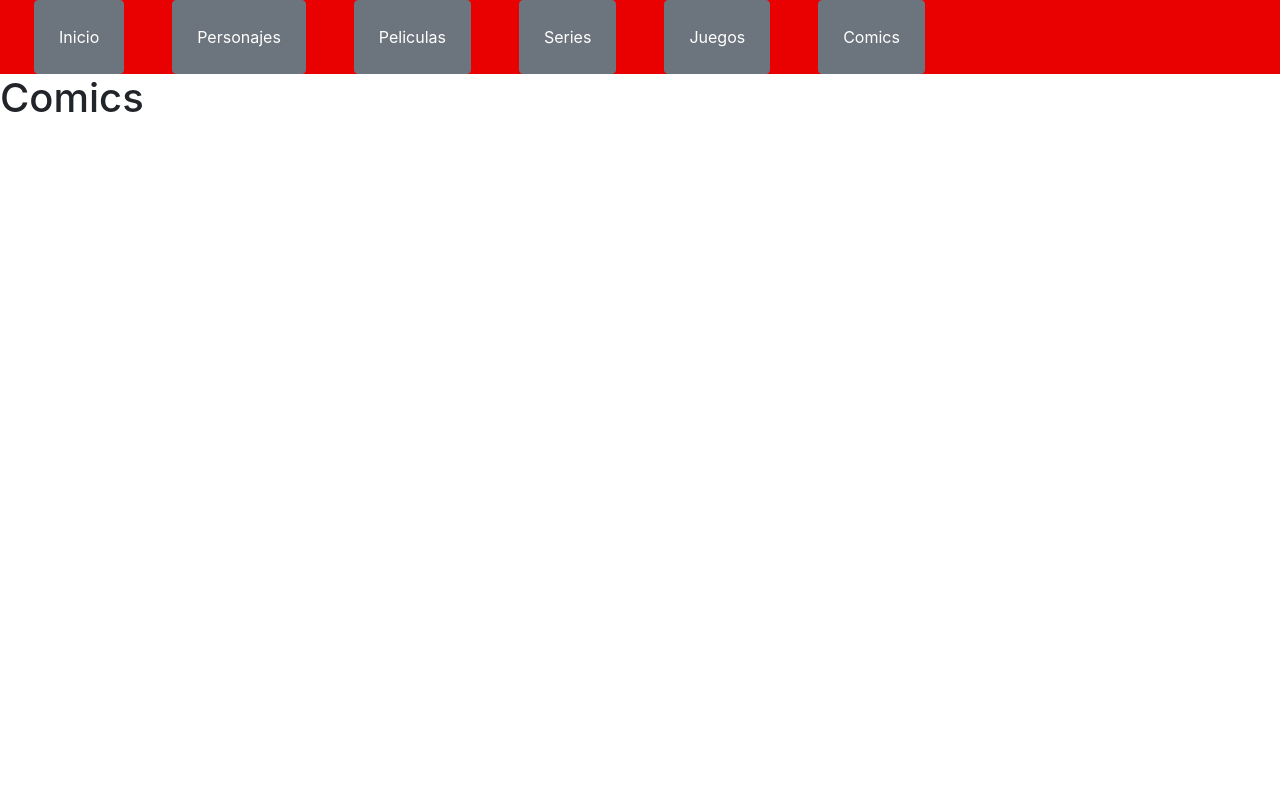
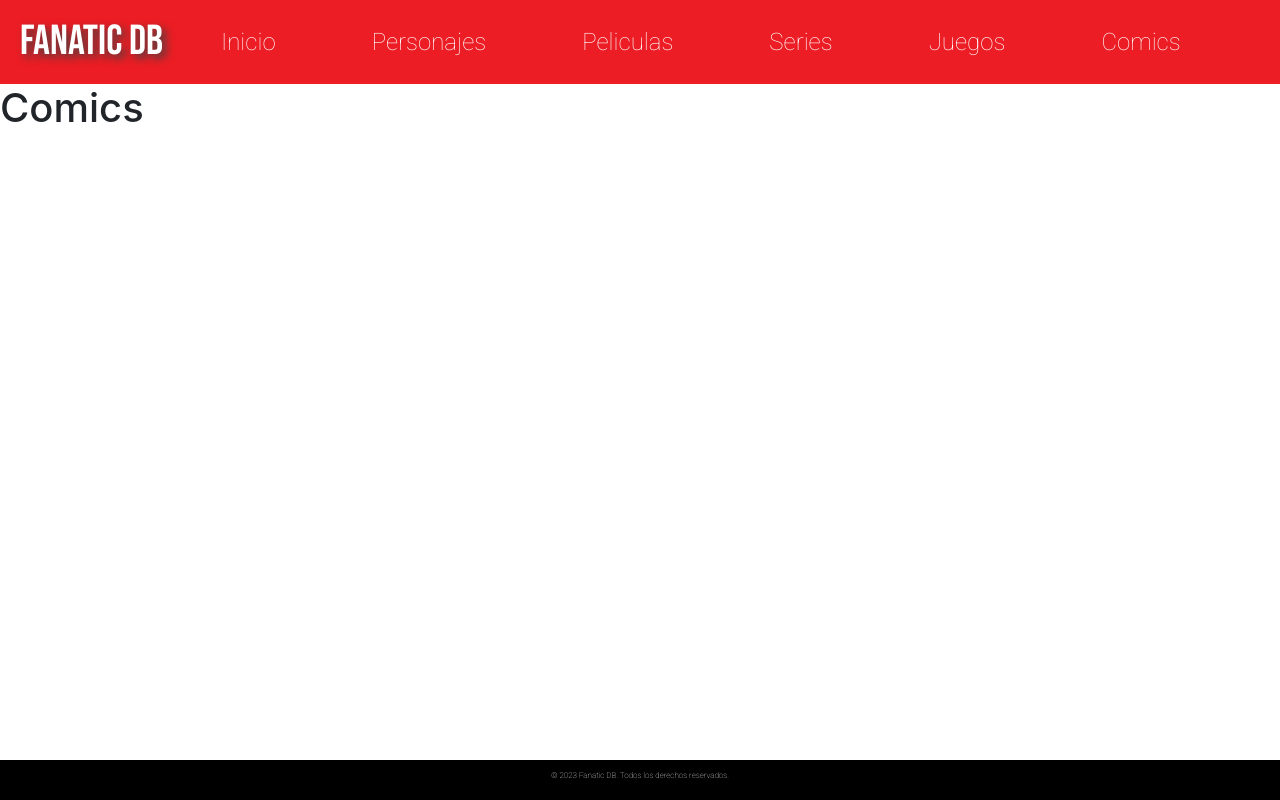
Before and after one commit to DanielBortot/Proyecto-Marvel, a React (Create React App) app in the folder client/: page /comics in a window 1280 px wide. Built offline with nearby package versions, Linux system fonts and the light colour scheme.

Commit message:
Header y footer

```diff
--- a/client/public/index.html
+++ b/client/public/index.html
@@ -26,6 +26,9 @@
       work correctly both with client-side routing and a non-root public URL.
       Learn how to configure a non-root public URL by running `npm run build`.
     -->
+    <link rel="preconnect" href="https://fonts.googleapis.com">
+<link rel="preconnect" href="https://fonts.gstatic.com" crossorigin>
+<link href="https://fonts.googleapis.com/css2?family=Bebas+Neue&family=Roboto:wght@100&display=swap" rel="stylesheet">
     <title>React App</title>
   </head>
   <body>
--- a/client/src/App.js
+++ b/client/src/App.js
@@ -8,6 +8,7 @@ import { VistaPeliculas } from './components/vistaPeliculas';
 import { VistaJuegos } from './components/vistaJuegos';
 import { VistaComics } from './components/vistaComics';
 import { VistaInicio } from './components/inicio';
+import { Footer } from './components/footer';
 
 function App() {
   return (
@@ -21,6 +22,7 @@ function App() {
         <Route path='/juegos' element={<VistaJuegos/>}/>
         <Route path='/comics' element={<VistaComics/>}/>
       </Routes>
+      <Footer/>
     </>
   );
 }
--- /dev/null
+++ b/client/src/components/estilo.css
@@ -0,0 +1,51 @@
+
+.custom-button {
+    background-color: #EC1D24;
+    font-family: 'Roboto', sans-serif;
+    color: white;
+    font-size: 24px;
+    padding: 10px 20px;
+    border: none;
+    border-radius: 0px;
+    cursor: pointer;
+  }
+
+  .custom-button:hover {
+    background-color: #414141;
+  }
+
+  .logo {
+    font-family: 'Bebas Neue', sans-serif;
+    font-size: 42px;
+    color: white;
+    float: left;
+    padding: 10px;
+    text-shadow: 0.1em 0.1em 0.2em #414141;
+
+  }
+
+  /*.regis {
+    font-family: 'Roboto', sans-serif;
+    color: white;
+    font-size: 12px;
+    background-color: #EC1D24;
+    border: none;
+    cursor: pointer;
+
+  }*/
+
+  .footer {
+    background-color: black;
+    padding: 10px;
+    position: absolute;
+    bottom: 0;
+    width: 100%;
+    height: 2.5rem;
+  }
+
+  .footer p {
+    text-align: center;
+    color: white;
+    font-size: 8px;
+    font-family: 'Roboto', sans-serif;
+  }
--- /dev/null
+++ b/client/src/components/footer.js
@@ -0,0 +1,14 @@
+import React from "react";
+/*import { Link } from "react-router-dom";*/
+import './estilo.css';
+
+function Footer (){
+
+    return (
+        <div className="footer">
+            <p>&copy; 2023 Fanatic DB. Todos los derechos reservados.</p>
+        </div>
+    );
+}
+
+export {Footer};
--- a/client/src/components/header.js
+++ b/client/src/components/header.js
@@ -1,18 +1,22 @@
 import React from "react";
 import { Link } from "react-router-dom";
+import './estilo.css';
 
 function Header (){
 
     return (
-        <div style={{background: 'rgb(233, 0, 0)', padding: '0 10px', position: 'sticky'}}>
-            <li style={{listStyle: 'none'}}>
-                <Link className='btn btn-secondary mx-4 px-4 py-4' to={'/'}>Inicio</Link>
-                <Link className='btn btn-secondary mx-4 px-4 py-4' to={'/personajes'}>Personajes</Link>
-                <Link className='btn btn-secondary mx-4 px-4 py-4' to={'/peliculas'}>Peliculas</Link>
-                <Link className='btn btn-secondary mx-4 px-4 py-4' to={'/series'}>Series</Link>
-                <Link className='btn btn-secondary mx-4 px-4 py-4' to={'/juegos'}>Juegos</Link>
-                <Link className='btn btn-secondary mx-4 px-4 py-4' to={'/comics'}>Comics</Link>
-            </li>
+        <div style={{background: 'rgb(236  , 29, 36)', padding: '0 10px', position: 'sticky'}}>
+            <div className="logo">FANATIC DB</div>
+            <div className="botones">
+                <li style={{listStyle: 'none'}}>
+                    <Link className='custom-button btn btn-secondary mx-4 px-4 py-4' to={'/'}>Inicio</Link>
+                    <Link className='custom-button btn btn-secondary mx-4 px-4 py-4' to={'/personajes'}>Personajes</Link>
+                    <Link className='custom-button btn btn-secondary mx-4 px-4 py-4' to={'/peliculas'}>Peliculas</Link>
+                    <Link className='custom-button btn btn-secondary mx-4 px-4 py-4' to={'/series'}>Series</Link>
+                    <Link className='custom-button btn btn-secondary mx-4 px-4 py-4' to={'/juegos'}>Juegos</Link>
+                    <Link className='custom-button btn btn-secondary mx-4 px-4 py-4' to={'/comics'}>Comics</Link>
+                </li>
+            </div>
         </div>
     );
 }
```
Also changed, not shown: 1 other file (tests, documents, lock files or other folders).
